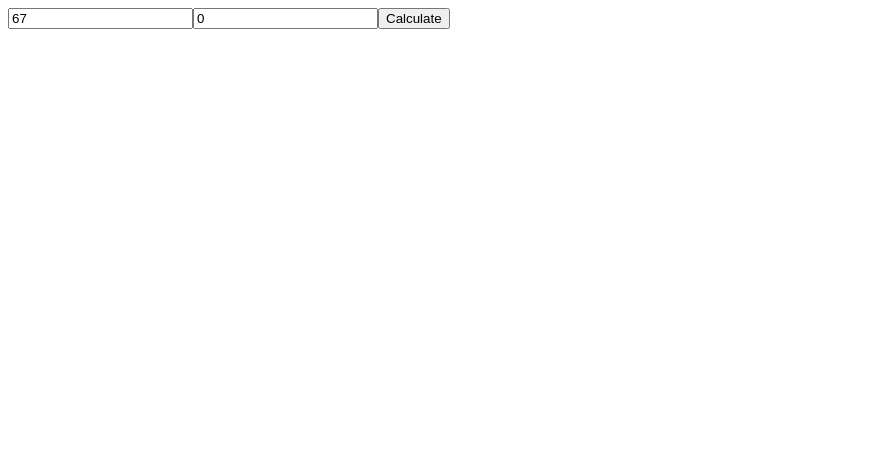
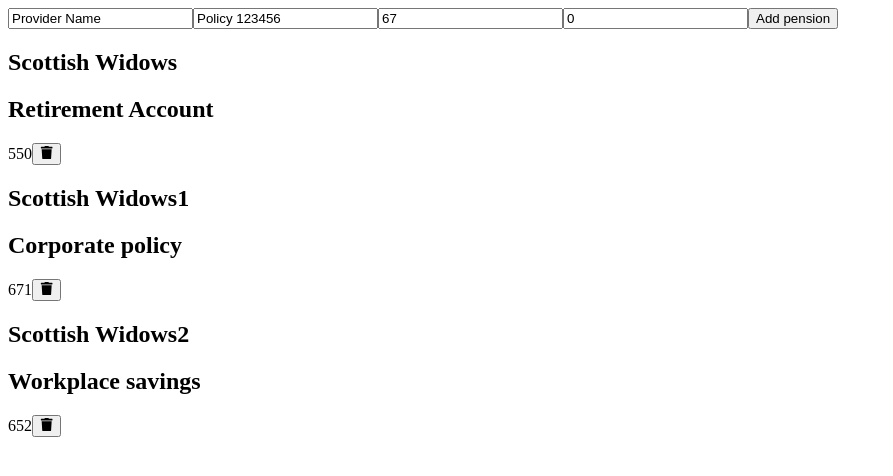
Before and after one commit to dtghub/Modeller, a React (Create React App) app: page / in a window 1280 px wide. Shown: the top 476 px of the page, without its empty margins (0-893 px from the left). Built offline with nearby package versions, Linux system fonts and the light colour scheme.

Commit message:
Initial pattern, creating a skeleton to build upon

```diff
--- a/src/App.js
+++ b/src/App.js
@@ -1,11 +1,12 @@
 //import './App.css';
+import PensionList from './PensionList.js';
 import PensionParametersForm from './PensionParametersForm.js';
 
 function App() {
   return (
     <div className="App">
         <PensionParametersForm />
-
+        <PensionList />
     </div>
   );
 };
--- /dev/null
+++ b/src/CalculateProjectedValue.js
@@ -0,0 +1,5 @@
+//under construction - dummy values assume policy holder is 55 and 2% growth
+
+export default function CalculateProjectedValue ({ retirementAge, policyValue}) {
+    return ((retirementAge-55)*(policyValue*.02)+policyValue);
+};
--- /dev/null
+++ b/src/Pension.js
@@ -0,0 +1,22 @@
+import CalculateProjectedValue from "./CalculateProjectedValue";
+import { FaTrash } from "react-icons/fa";
+import { usePensions } from "./PensionProvider";
+
+export default function Pension({ id, provider, policy, nrd, value }) {
+  const { removePension } = usePensions();
+  return (
+    <section>
+      <div>
+        <h1>{provider}</h1>
+        <h2>{policy}</h2>
+        {nrd}
+        {value}
+        <button
+          onClick={() => removePension(id)}
+        >
+          <FaTrash />
+        </button>
+      </div>
+    </section>
+  );
+}
--- /dev/null
+++ b/src/PensionList.js
@@ -0,0 +1,16 @@
+import Pension from "./Pension";
+import { usePensions } from "./PensionProvider";
+
+export default function PensionList() {
+  const { pensions } = usePensions();
+
+  if (!pensions.length) return <div>No Pensions Listed. (Add a Pension)</div>;
+
+  return (
+    <div>
+      {pensions.map(pension => (
+        <Pension key={pension.id} {...pension} />
+      ))}
+    </div>
+  );
+}
--- a/src/PensionParametersForm.js
+++ b/src/PensionParametersForm.js
@@ -1,19 +1,35 @@
 import { useInput } from "./hooks";
+import { usePensions } from "./PensionProvider";
 
-export default function PensionParametersForm ({ onNewParameters = f => f}) {
+export default function PensionParametersForm() {
     const [retirementAge, resetRetirementAge] = useInput(67);
     const [policyValue, resetPolicyValue] = useInput(0);
+    const [providerName, resetProviderName] = useInput("Provider Name");
+    const [policyNumber, resetPolicyNumber] = useInput("Policy 123456");
+    const { addPension } = usePensions();
 
-    const submit = event => {
-        event.preventDefault();
-        onNewParameters(retirementAge.value, policyValue.value);
-        //resetRetirementAge();
-        //resetPolicyValue();
-        // Disabled for now - keep here as might want to use these if implementing an 'add pension' option.
+    const submit = e => {
+        e.preventDefault();
+        addPension(providerName.value, policyNumber.value, retirementAge.value, policyValue.value);
+        resetRetirementAge();
+        resetPolicyValue();
     };
 
     return (
         <form onSubmit={submit}>
+
+            <input
+            {...providerName}
+            type="text"
+            placeholder="Pension company (e.g. Scottish Widows)"
+            required
+            />
+            <input
+            {...policyNumber}
+            type="text"
+            placeholder="Policy Reference (e.g. TK1234578)"
+            required
+            />
             <input
             {...retirementAge}
             type="text"
@@ -26,7 +42,7 @@
             placeholder="Value of your policy."
             required
             />
-            <button>Calculate</button>
+            <button>Add pension</button>
         </form>
     );
 };
--- /dev/null
+++ b/src/PensionProvider.js
@@ -0,0 +1,30 @@
+import { createContext, useState, useContext } from "react";
+import pensionData from "./pension-details.json";
+import { v4 } from "uuid";
+
+const PensionContext = createContext();
+export const usePensions = () => useContext(PensionContext);
+
+export default function PensionProvider({ children }) {
+  const [pensions, setPensions] = useState(pensionData);
+
+  const addPension = (provider, policy, nrd, value) =>
+    setPensions([
+      ...pensions,
+      {
+        id: v4(),
+        provider,
+        policy,
+        nrd,
+        value
+      }
+    ]);
+
+  const removePension = id => setPensions(pensions.filter(pension => pension.id !== id));
+
+  return (
+    <PensionContext.Provider value={{ pensions, addPension, removePension }}>
+      {children}
+    </PensionContext.Provider>
+  );
+}
--- a/src/hooks.js
+++ b/src/hooks.js
@@ -3,7 +3,7 @@
 export const useInput = initialValue => {
     const [value, setValue] = useState(initialValue);
     return [
-        {value, onChange: e => setValue(e.target.value) },
+        { value, onChange: e => setValue(e.target.value) },
         () => setValue(initialValue)
     ];
 };
--- a/src/index.js
+++ b/src/index.js
@@ -2,11 +2,14 @@
 import ReactDOM from 'react-dom';
 //import './index.css';
 import App from './App';
+import PensionProvider from './PensionProvider';
 
 
 ReactDOM.render(
   <React.StrictMode>
+  <PensionProvider>
     <App />
+  </PensionProvider>
   </React.StrictMode>,
   document.getElementById('root')
 );
--- /dev/null
+++ b/src/pension-details.json
@@ -0,0 +1,23 @@
+[
+    {
+      "id": "preset-one",
+      "provider": "Scottish Widows",
+      "policy": "Retirement Account",
+      "nrd": 55,
+      "value": 0
+    },
+    {
+      "id": "preset-two",
+      "provider": "Scottish Widows1",
+      "policy": "Corporate policy",
+      "nrd": 67,
+      "value": 1
+    },
+    {
+      "id": "preset-three",
+      "provider": "Scottish Widows2",
+      "policy": "Workplace savings",
+      "nrd": 65,
+      "value": 2
+    }
+]
```
Also changed, not shown: src/DisplayProjectedValues.js (deleted, +0 -7 lines).
